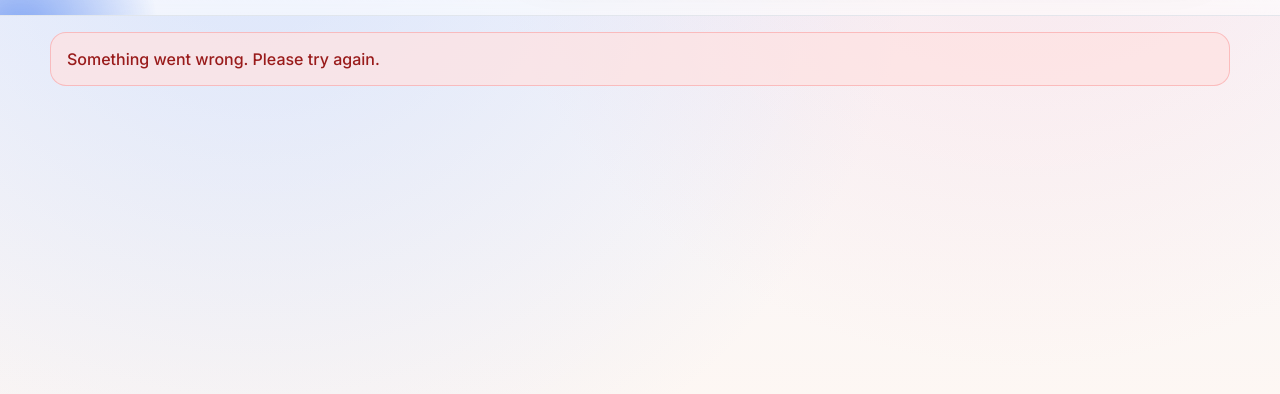
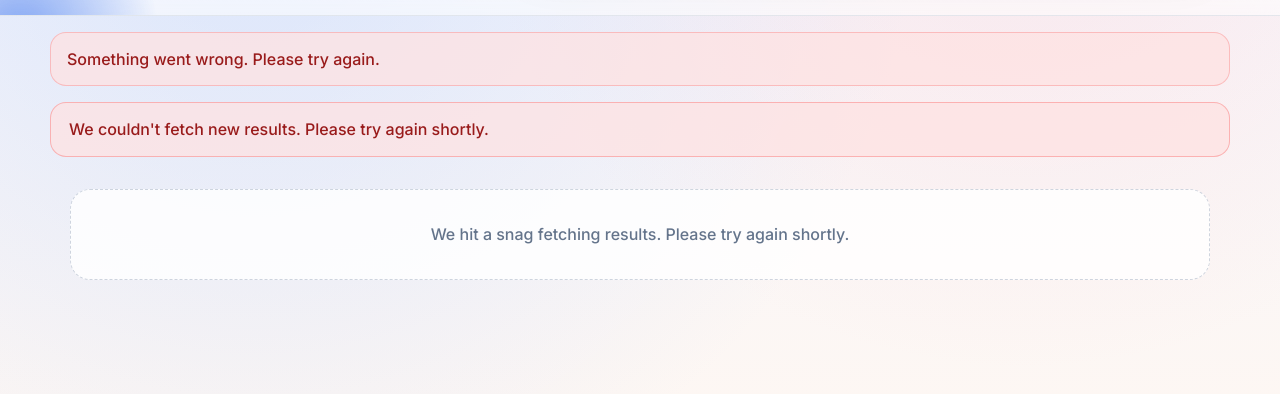
Before and after one commit to divyanshjain25062004/Article-Summarizer, a plain HTML site: page static/index.html in a window 1280 px wide. Both pictures are taken after typing "Sample", "Sample" into the empty fields and a click on the button "Search". Shown: the part 274-668 px from the top of the page. Drawn offline with nearby package versions, Linux system fonts and the light colour scheme; no server answers.

Commit message:
Fix search request payload and improve loading feedback

```diff
--- a/static/index.html
+++ b/static/index.html
@@ -82,8 +82,14 @@
     padding:13px 26px;border-radius:14px;border:0;cursor:pointer;font-weight:600;font-size:1rem;
     color:#fff;background:linear-gradient(135deg,var(--primary),var(--accent));
     box-shadow:0 12px 28px rgba(37,99,235,.3);transition:transform .12s ease,box-shadow .18s ease;
+    display:inline-flex;align-items:center;justify-content:center;gap:10px;
   }
   .btn:hover{transform:translateY(-1px);box-shadow:0 16px 32px rgba(37,99,235,.28)}
+  .btn.loading{opacity:.75;box-shadow:none;cursor:progress;pointer-events:none}
+  .btn .spinner{
+    width:16px;height:16px;border-radius:999px;border:2px solid rgba(255,255,255,.55);
+    border-top-color:#fff;animation:spin .75s linear infinite;display:inline-block;
+  }
 
   .filters{
     margin-top:16px;display:flex;flex-wrap:wrap;gap:14px;align-items:center;color:var(--muted);font-size:.85rem;
@@ -152,6 +158,16 @@
   .toast{display:none;margin:16px auto 0;max-width:1180px;padding:14px 16px;border-radius:16px;
     border:1px solid rgba(248,113,113,.35);background:rgba(254,226,226,.75);color:#991b1b;font-weight:500}
 
+  .status{display:none;margin:16px auto 0;max-width:1180px;padding:14px 18px;border-radius:16px;font-weight:500;}
+  .status[data-tone="info"]{background:rgba(226,232,240,.7);color:var(--ink);border:1px solid rgba(148,163,184,.3)}
+  .status[data-tone="success"]{background:rgba(187,247,208,.7);color:#166534;border:1px solid rgba(134,239,172,.8)}
+  .status[data-tone="error"]{background:rgba(254,226,226,.75);color:#991b1b;border:1px solid rgba(248,113,113,.45)}
+
+  .empty-state{
+    padding:32px;border-radius:20px;text-align:center;font-weight:500;font-size:1rem;color:var(--muted);
+    background:rgba(255,255,255,.82);border:1px dashed rgba(148,163,184,.45);
+  }
+
   .loading{position:relative;overflow:hidden}
   .loading .skel{
     height:14px;border-radius:8px;margin:10px 0;
@@ -159,6 +175,7 @@
     background-size:220% 100%;animation:shimmer 1.4s infinite ease;
   }
   @keyframes shimmer{0%{background-position:200% 0}100%{background-position:-200% 0}}
+  @keyframes spin{to{transform:rotate(1turn)}}
 </style>
 </head>
 <body>
@@ -196,7 +213,8 @@
     </div>
   </header>
 
-  <div id="toast" class="toast"></div>
+  <div id="toast" class="toast" role="alert"></div>
+  <div id="status" class="status" role="status" aria-live="polite"></div>
 
   <main class="results">
     <div id="grid" class="grid" aria-live="polite" aria-busy="false"></div>
@@ -206,9 +224,34 @@
 const $ = sel => document.querySelector(sel);
 const grid = $("#grid");
 const toast = $("#toast");
+const status = $("#status");
 const api = "/search";
+const searchForm = document.getElementById('searchForm');
+const searchBtn = searchForm.querySelector('button[type="submit"]');
+const defaultBtnContent = searchBtn.innerHTML;
+let lastArticles = [];
 
 function setToast(msg){ toast.textContent = msg; toast.style.display = msg ? 'block' : 'none'; }
+
+function setStatus(msg, tone = 'info'){
+  if(!status) return;
+  status.textContent = msg;
+  status.dataset.tone = tone;
+  status.style.display = msg ? 'block' : 'none';
+}
+
+function setLoadingState(isLoading){
+  if(!searchBtn) return;
+  if(isLoading){
+    searchBtn.disabled = true;
+    searchBtn.classList.add('loading');
+    searchBtn.innerHTML = '<span class="spinner" aria-hidden="true"></span><span>Searching…</span>';
+  } else {
+    searchBtn.disabled = false;
+    searchBtn.classList.remove('loading');
+    searchBtn.innerHTML = defaultBtnContent;
+  }
+}
 
 function cardSkeleton(){
   const div = document.createElement('div');
@@ -230,10 +273,14 @@ function safeHost(url){
 function renderArticles(articles){
   grid.innerHTML = "";
   if(!articles || !articles.length){
-    setToast("No articles found. Try refining your query.");
+    grid.innerHTML = '<div class="empty-state">No articles found. Try refining your query.</div>';
+    setToast("");
+    setStatus("No articles found. Try refining your query.", 'info');
+    lastArticles = [];
     return;
   }
   setToast("");
+  setStatus(`Showing ${articles.length} curated ${articles.length === 1 ? 'summary' : 'summaries'}.`, 'success');
 
   for(const a of articles){
     const card = document.createElement('div');
@@ -270,15 +317,21 @@ function renderArticles(articles){
 
     grid.appendChild(card);
   }
+  lastArticles = Array.isArray(articles) ? articles.slice(0) : [];
 }
 
-document.getElementById('searchForm').addEventListener('submit', async (e) => {
+searchForm.addEventListener('submit', async (e) => {
   e.preventDefault();
   const query = document.getElementById('q').value.trim();
   const domain = document.getElementById('domain').value.trim();
   if(!query) return;
 
-  grid.innerHTML = ""; for(let i=0;i<3;i++) grid.appendChild(cardSkeleton());
+  setToast("");
+  setStatus("Fetching results…", 'info');
+  setLoadingState(true);
+
+  grid.innerHTML = "";
+  for(let i=0;i<3;i++) grid.appendChild(cardSkeleton());
   grid.setAttribute('aria-busy','true');
 
   try{
@@ -304,10 +357,22 @@ document.getElementById('searchForm').addEventListener('submit', async (e) => {
     renderArticles(data.articles || []);
   }catch(err){
     console.error(err);
+    const hadPrevious = lastArticles.length > 0;
+    if(hadPrevious){
+      renderArticles(lastArticles);
+    } else {
+      grid.innerHTML = '<div class="empty-state">We hit a snag fetching results. Please try again shortly.</div>';
+    }
     setToast("Something went wrong. Please try again.");
-    grid.innerHTML = "";
+    setStatus(
+      hadPrevious
+        ? "We couldn't fetch new results. Showing the last successful summaries."
+        : "We couldn't fetch new results. Please try again shortly.",
+      'error'
+    );
   }finally{
     grid.setAttribute('aria-busy','false');
+    setLoadingState(false);
   }
 });
 </script>
```
Also changed, not shown: 1 other file.
